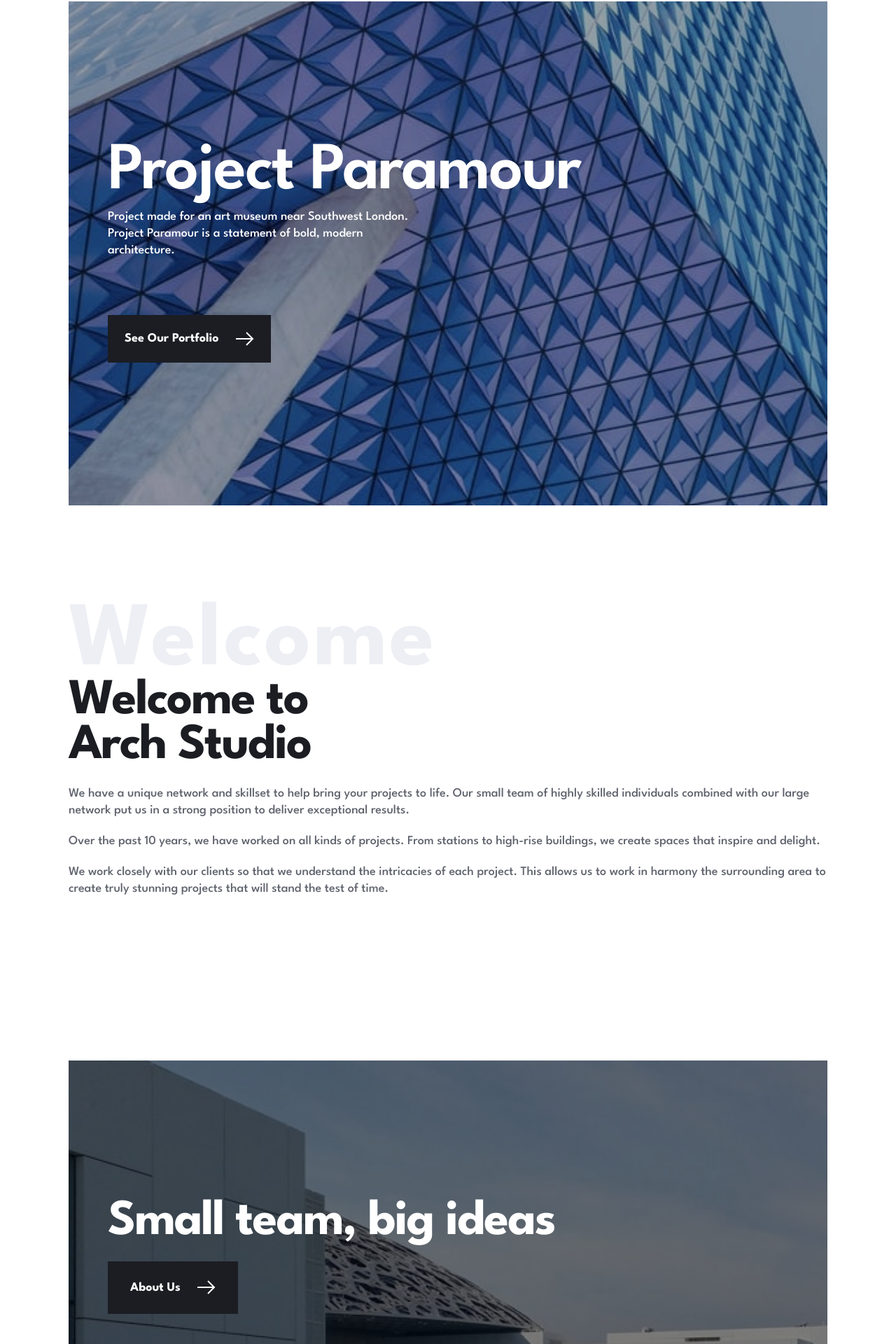
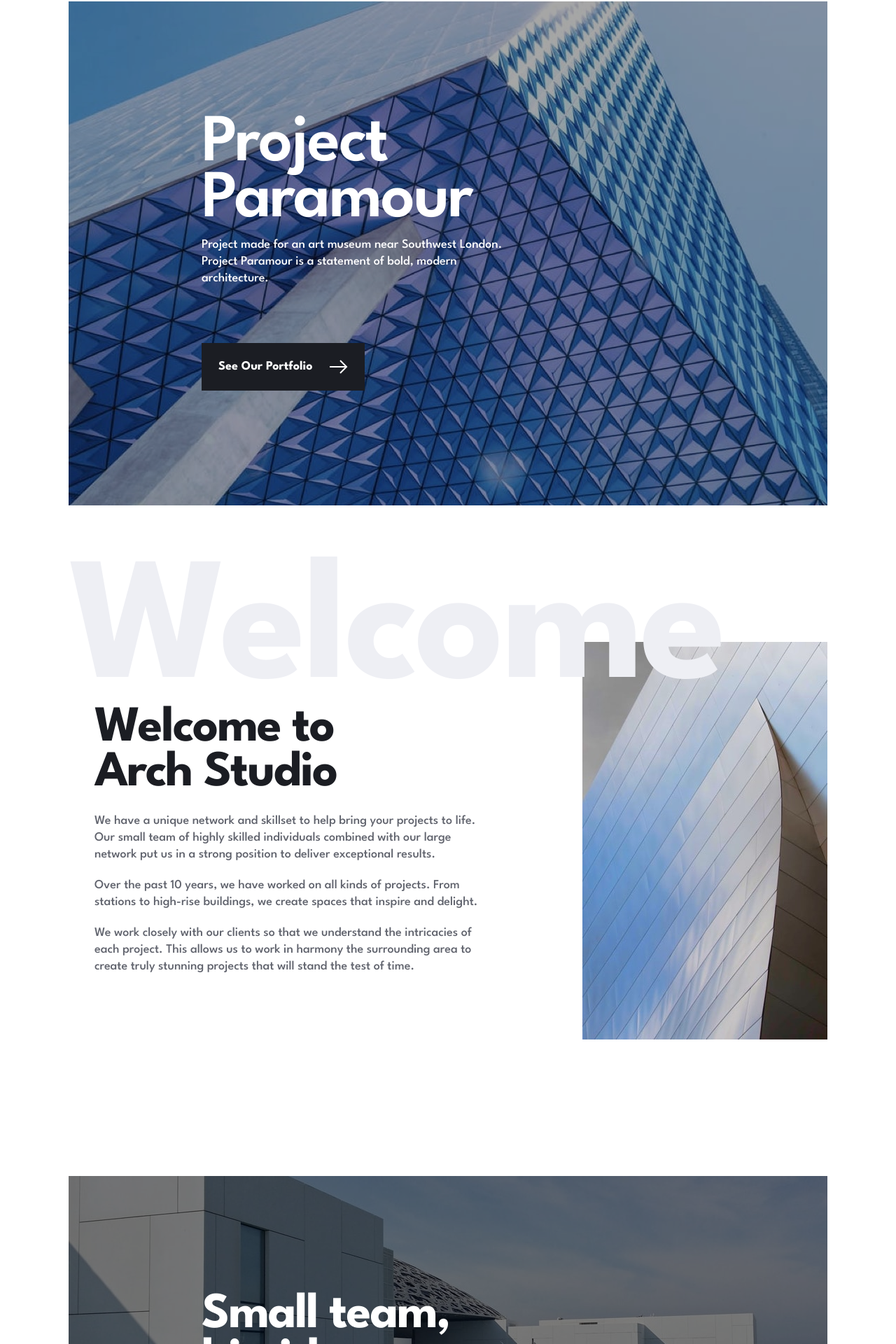
Before and after one commit to David-Henery4/Arch-Studio-website, a React (Vite) app: page / in a window 1280 px wide. Shown: the part 150-2070 px from the top of the page at 70% size. Built offline with nearby package versions, Linux system fonts and the light colour scheme.

Commit message:
home-desktop-layout-responsive

```diff
--- a/src/assets/home/index.js
+++ b/src/assets/home/index.js
@@ -20,6 +20,7 @@ import federalDeskHeroImg from "./desktop/image-hero-federal.jpg";
 import seraphDeskHeroImg from "./desktop/image-hero-seraph.jpg";
 import trinityDeskHeroImg from "./desktop/image-hero-trinity.jpg";
 import smallTeamDeskImg from "./desktop/image-small-team.jpg";
+import welcomeDeskImg from "./desktop/image-welcome.jpg";
 //
 
 export {
@@ -41,4 +42,5 @@ export {
   seraphDeskHeroImg,
   smallTeamDeskImg,
   trinityDeskHeroImg,
+  welcomeDeskImg,
 };
--- a/src/components/home/AboutCTA.jsx
+++ b/src/components/home/AboutCTA.jsx
@@ -2,9 +2,11 @@ import { ArrowIcon } from "../../assets/icons";
 
 const AboutCTA = () => {
   return (
-    <section className="relative w-full p-8 col-start-1 col-end-13 min-h-[560px] bg-aboutCTAMob bg-no-repeat bg-cover flex flex-col justify-center items-start gap-6 mdTab:col-start-2 mdTab:col-end-12 tab:p-14 tab:bg-aboutCTATab">
+    <section className="relative w-full p-8 col-start-1 col-end-13 min-h-[560px] bg-aboutCTAMob bg-no-repeat bg-cover flex flex-col justify-center items-start gap-6 mdTab:col-start-2 mdTab:col-end-12 tab:p-14 tab:bg-aboutCTATab smLap:bg-aboutCTALap desk:px-[190px]">
       <div className="absolute top-0 left-0 w-full h-full bg-black/50"></div>
-      <h3 className="relative text-lrgHeadingMob text-white font-bold leading-lrgHeadingMob tracking-lrgMedHeadingMob smTab:text-medHeading smTab:leading-medHeading smTab:tracking-lrgMedHeading">Small team, big ideas</h3>
+      <h3 className="max-w-[300px] relative text-lrgHeadingMob text-white font-bold leading-lrgHeadingMob tracking-lrgMedHeadingMob smTab:max-w-[400px] smTab:text-medHeading smTab:leading-medHeading smTab:tracking-lrgMedHeading">
+        Small team, big ideas
+      </h3>
       <a
         href="#"
         className="relative px-8 py-6 bg-veryDarkBlue text-white font-bold text-bodyText inline-flex justify-center items-center gap-6"
--- a/src/components/home/Featured.jsx
+++ b/src/components/home/Featured.jsx
@@ -4,7 +4,7 @@ import { AllProjectsBtn } from "../../components";
 
 const Featured = () => {
   return (
-    <section className="w-full col-start-2 col-end-12 grid gap-11 py-[72px] tab:py-[200px]">
+    <section className="w-full col-start-2 col-end-12 grid gap-11 py-[72px] tab:py-[200px] tab:gap-[85px] lap:gap-16">
       <div className="flex justify-between items-center">
         <h3 className="text-xtraLrgHeadingMob leading-lrgHeadingMob tracking-lrgMedHeadingMob font-bold smTab:text-medHeading smTab:leading-medHeading smTab:tracking-lrgMedHeading">
           Featured
@@ -12,18 +12,23 @@ const Featured = () => {
         <AllProjectsBtn isMob={false} />
       </div>
       {/* THUMB CONTAINER */}
-      <div className="w-full grid gap-6">
+      <div className="w-full grid gap-6 lap:grid-cols-featuredLap lap:gap-[30px]">
         {/* Thumb Item */}
         {featuredData.map((item) => {
           return (
             <div
               key={item?.id}
-              className="relative w-full h-60 flex flex-col justify-end items-start overflow-hidden"
+              className="relative w-full h-60 flex flex-col justify-end items-start overflow-hidden lap:h-[560px]"
             >
               <div className="absolute w-full h-full top-0 left-0 bg-gradient-to-b from-black/10 to-black/60 z-10"></div>
-              <p className="hidden absolute top-8 right-4 z-20 text-xtraLrgHeading leading-xtraLrgHeading text-white/50 font-bold tracking-xtraLrgHeading tab:block">{item?.id}</p>
+              <p className="hidden absolute top-8 right-4 z-20 text-xtraLrgHeading leading-xtraLrgHeading text-white/50 font-bold tracking-xtraLrgHeading tab:block lap:right-0">
+                {item?.id}
+              </p>
               <picture>
-                <source srcSet="" media="" />
+                <source
+                  srcSet={item?.image?.desk}
+                  media="(min-width: 64.37em)"
+                />
                 <source srcSet={item?.image?.tab} media="(min-width:25em)" />
                 <img
                   className="absolute top-0 left-0 h-full w-full object-cover object-top"
--- a/src/components/home/Hero.jsx
+++ b/src/components/home/Hero.jsx
@@ -12,10 +12,10 @@ const Hero = () => {
   // with index being used to select the
   // correct one.
   return (
-    <section className="col-start-1 col-end-13 w-full min-h-[560px] p-8 relative text-white smTab:min-h-[720px] mdTab:col-start-2 mdTab:col-end-12 tab:p-14">
+    <section className="col-start-1 col-end-13 w-full min-h-[560px] p-8 relative text-white smTab:min-h-[720px] mdTab:col-start-2 mdTab:col-end-12 tab:p-14 desk:px-[190px]">
       <div className="absolute top-0 left-0 w-full h-full bg-[#000000] opacity-[.35] z-10"></div>
       <picture>
-        {/* <source srcSet={paramourDeskHeroImg} media="(min-width: 46.25em)" /> */}
+        <source srcSet={paramourDeskHeroImg} media="(min-width: 56.25em)" />
         <source srcSet={paramourTabHeroImg} media="(min-width: 46.25em)" />
         <img
           className="absolute top-0 left-0
@@ -27,7 +27,7 @@ const Hero = () => {
       </picture>
       <div className="relative z-20 h-full w-full flex flex-col justify-center items-start gap-20">
         <div className="grid gap-3 ">
-          <h1 className="text-xtraLrgHeadingMob leading-xtraLrgHeadingMob tracking-xtraLrgHeadingMob font-semibold smTab:text-lrgHeading smTab:leading-lrgHeading smTab:tracking-lrgMedHeading">
+          <h1 className="max-w-[385px] text-xtraLrgHeadingMob leading-xtraLrgHeadingMob tracking-xtraLrgHeadingMob font-semibold smTab:text-lrgHeading smTab:leading-lrgHeading smTab:tracking-lrgMedHeading">
             Project Paramour
           </h1>
           <p className="text-bodyText leading-bodyText max-w-md font-medium">
--- a/src/components/home/Welcome.jsx
+++ b/src/components/home/Welcome.jsx
@@ -1,15 +1,17 @@
+import {welcomeDeskImg} from "../../assets/home"
 
 const Welcome = () => {
   return (
-    <section className="relative w-full col-start-2 col-end-12 pt-36 pb-28 tab:pt-[248px] tab:pb-[233px]">
-      <div className="grid gap-6">
-        <h2 className="hidden absolute top-24 left-0 tab:block text-veryLightGrey text-[130px] tracking-[3px] font-bold leading-xtraLrgHeading">
+    <section className="relative w-full col-start-2 col-end-12 pt-36 pb-28 tab:pt-[248px] tab:pb-[233px] lap:py-[195px] lgLap:flex lgLap:flex-row-reverse lgLap:justify-start lgLap:items-center lgLap:gap-[125px]">
+      <img className="hidden lgLap:block" src={welcomeDeskImg} alt="welcome image section image showing a recent building project" />
+      <div className="grid gap-6 smLap:justify-center">
+        <h2 className="hidden absolute top-24 left-0 tab:block text-veryLightGrey text-[130px] tracking-[3px] font-bold leading-xtraLrgHeading smLap:text-[175px] lap:top-[55px] lgLap:top-[105px] desk:top-[85px] desk:text-[250px] desk:tracking-xtraLrgHeading">
           Welcome
         </h2>
-        <h2 className="max-w-[495px] text-veryDarkBlue text-lrgHeadingMob leading-lrgHeadingMob tracking-lrgMedHeadingMob font-bold smTab:text-medHeading smTab:leading-medHeading smTab:tracking-lrgMedHeading">
+        <h2 className="max-w-[325px] smTab:max-w-[495px] text-veryDarkBlue text-lrgHeadingMob leading-lrgHeadingMob tracking-lrgMedHeadingMob font-bold smTab:text-medHeading smTab:leading-medHeading smTab:tracking-lrgMedHeading">
           Welcome to Arch Studio
         </h2>
-        <p className="inline-flex flex-col justify-center items-start gap-5 text-bodyText leading-bodyText font-medium text-darkGrey">
+        <p className="inline-flex flex-col justify-center items-start gap-5 text-bodyText leading-bodyText font-medium text-darkGrey max-w-[572px]">
           <span>
             We have a unique network and skillset to help bring your projects to
             life. Our small team of highly skilled individuals combined with our
--- a/src/components/shared/Footer.jsx
+++ b/src/components/shared/Footer.jsx
@@ -5,7 +5,7 @@ import navigationData from "../../miscData/navigationData";
 
 const Footer = () => {
   return (
-    <footer className="w-full col-start-1 col-end-13 grid grid-rows-footerMob tab:grid-cols-footerTab tab:grid-rows-[auto]">
+    <footer className="w-full col-start-1 col-end-13 grid grid-rows-footerMob tab:grid-cols-footerTab tab:grid-rows-[auto] lap:col-start-2 lap:col-end-12">
       <div className="w-full h-full row-start-2 row-end-3 col-start-1 col-end-2 bg-veryLightGrey tab:col-start-1 tab:col-end-2 tab:row-start-1 tab:row-end-2"></div>
       <div className="w-full row-start-1 row-end-3 col-start-1 col-end-2 flex flex-col justify-center items-center gap-8 pb-12 tab:flex-row tab:justify-between tab:p-0 tab:col-start-1 tab:col-end-3 tab:row-start-1 tab:row-end-2">
         <div className="w-[120px] h-[120px] bg-veryDarkBlue grid place-items-center">
--- a/src/layout/SharedLayout.jsx
+++ b/src/layout/SharedLayout.jsx
@@ -3,7 +3,7 @@ import {Navbar, Footer} from "../components";
 
 const SharedLayout = () => {
   return (
-    <main className="font-spartan grid grid-cols-mob mdTab:grid-cols-mdTab tab:grid-cols-tab">
+    <main className="font-spartan grid grid-cols-mob mdTab:grid-cols-mdTab tab:grid-cols-tab lgDesk:grid-cols-desk lgDesk:max-w-[1440px] lgDesk:mx-auto">
       <Navbar />
       <Outlet />
       <Footer />
--- a/tailwind.config.js
+++ b/tailwind.config.js
@@ -7,6 +7,11 @@ export default {
       smTab: "32.81em", // 525px
       mdTab: "39.06em", // 625px
       tab: "46.25em", // 740px
+      smLap: "56.25em", // 900x
+      lap: "64.37em", // 1030px
+      lgLap: "68.75em", // 1100px
+      desk: "73.75em", // 1180px
+      lgDesk: "80.31em", // 1285px
     },
     colors: {
       white: "#ffffff",
@@ -66,6 +71,7 @@ export default {
         tab: "98px repeat(10,1fr) 98px",
         footerTab: "1fr 156px",
         desk: "165px repeat(10,1fr) 165px",
+        featuredLap: "repeat(3,1fr)",
       },
       gridTemplateRows: {
         footerMob: "60px",
```
